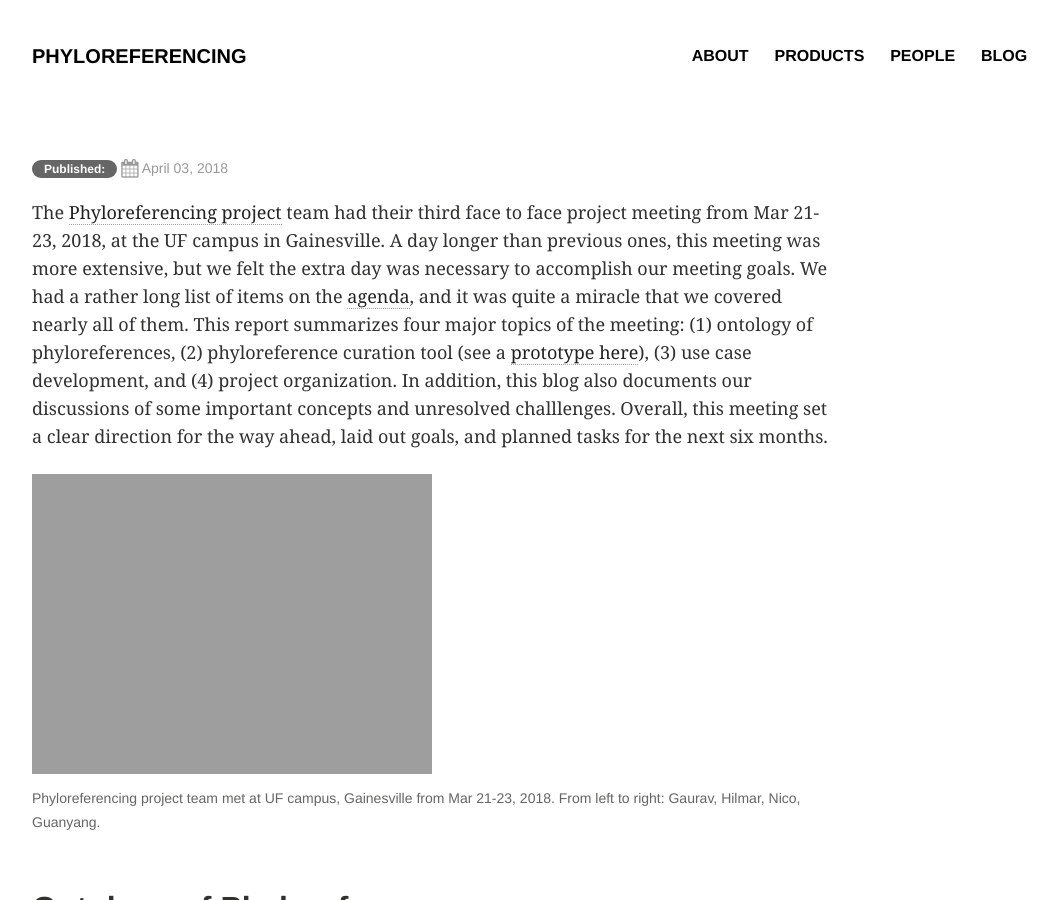
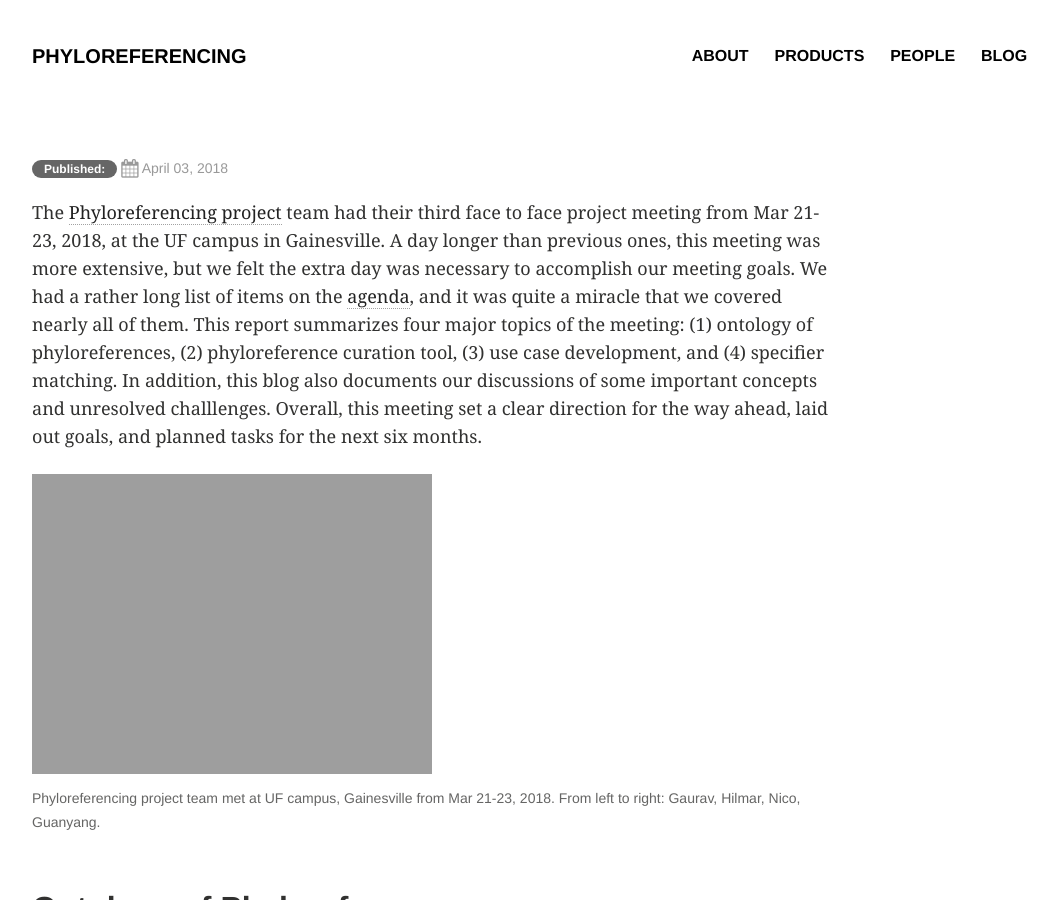
Before and after one commit to phyloref/phyloref.github.io, a Jekyll site: the page built from _posts/blog/2018-03-23-Third-face-to-face-project-meeting.md, in a window 1280 px wide and 900 px high. Shown: the whole window, without its empty margins (64-1122 px from the left). Built offline with Jekyll 4.4.1, drawn with Linux system fonts in a browser that asks for light colours; our own code applies the rules of GitHub Pages for plain Markdown files; comment, search, counter and statistics services are not loaded; some of the changed text lies outside the part shown.

Commit message:
Minor rewording

```diff
--- a/_posts/blog/2018-03-23-Third-face-to-face-project-meeting.md
+++ b/_posts/blog/2018-03-23-Third-face-to-face-project-meeting.md
@@ -13,7 +13,7 @@ image:
   thumb: 2018-03-23-f2fmeeting/croc.JPG
 ---
 
-The [Phyloreferencing project] team had their third face to face project meeting from Mar 21-23, 2018, at the UF campus in Gainesville. A day longer than previous ones, this meeting was more extensive, but we felt the extra day was necessary to accomplish our meeting goals. We had a rather long list of items on the [agenda], and it was quite a miracle that we covered nearly all of them. This report summarizes four major topics of the meeting: (1) ontology of phyloreferences, (2) phyloreference curation tool (see a [prototype here]), (3) use case development, and (4) project organization. In addition, this blog also documents our discussions of some important concepts and unresolved challlenges. Overall, this meeting set a clear direction for the way ahead, laid out goals, and planned tasks for the next six months.
+The [Phyloreferencing project] team had their third face to face project meeting from Mar 21-23, 2018, at the UF campus in Gainesville. A day longer than previous ones, this meeting was more extensive, but we felt the extra day was necessary to accomplish our meeting goals. We had a rather long list of items on the [agenda], and it was quite a miracle that we covered nearly all of them. This report summarizes four major topics of the meeting: (1) ontology of phyloreferences, (2) phyloreference curation tool, (3) use case development, and (4) specifier matching. In addition, this blog also documents our discussions of some important concepts and unresolved challlenges. Overall, this meeting set a clear direction for the way ahead, laid out goals, and planned tasks for the next six months.
 
 <figure>
   <img src="{{site.url}}//images/2018-03-23-f2fmeeting/phyloref.group.2018.03.JPG" alt="Phyloreferencing team, March 2018"/>
```
Also changed, not shown: other parts of _posts/blog/2018-03-23-Third-face-to-face-project-meeting.md (+1 -1 lines).
